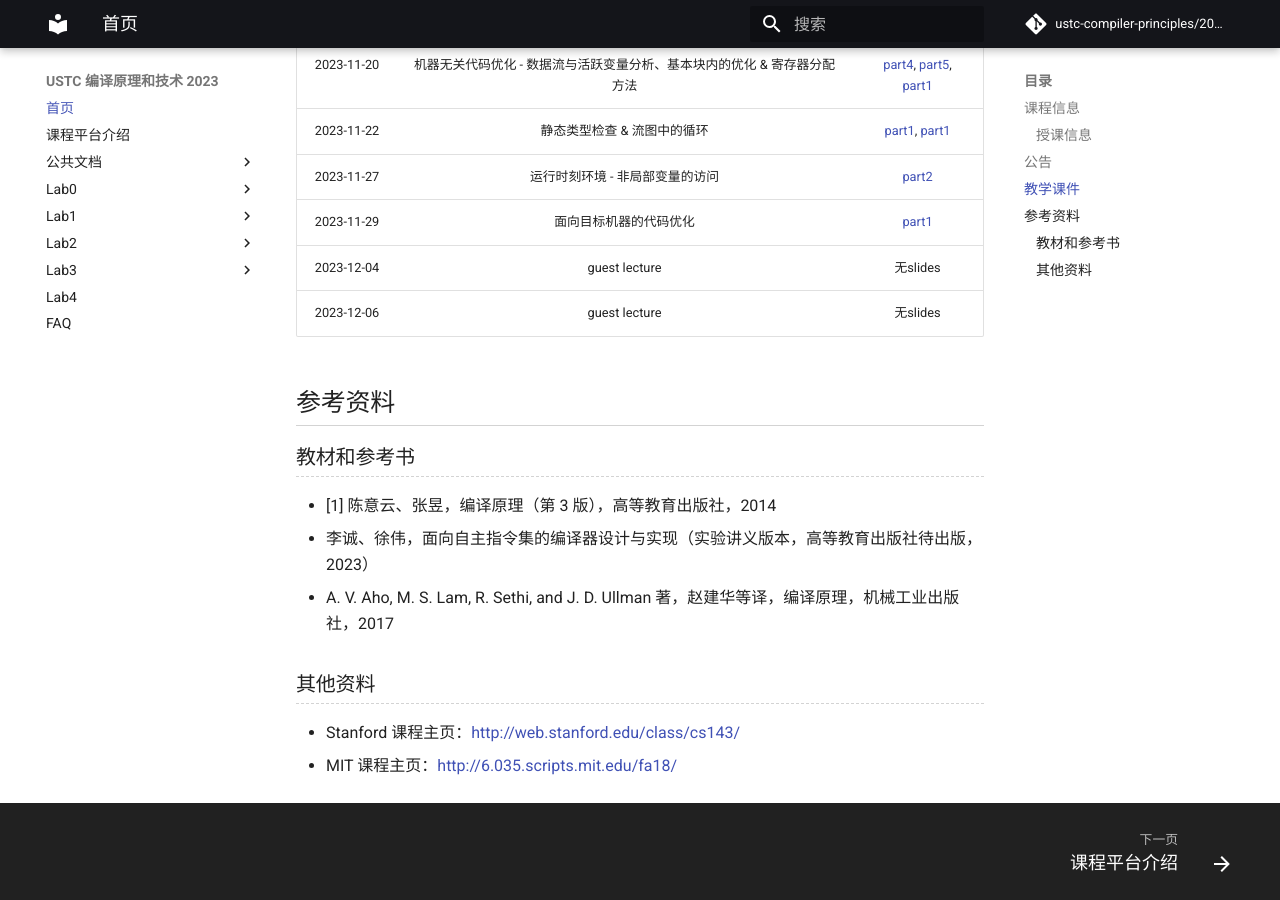
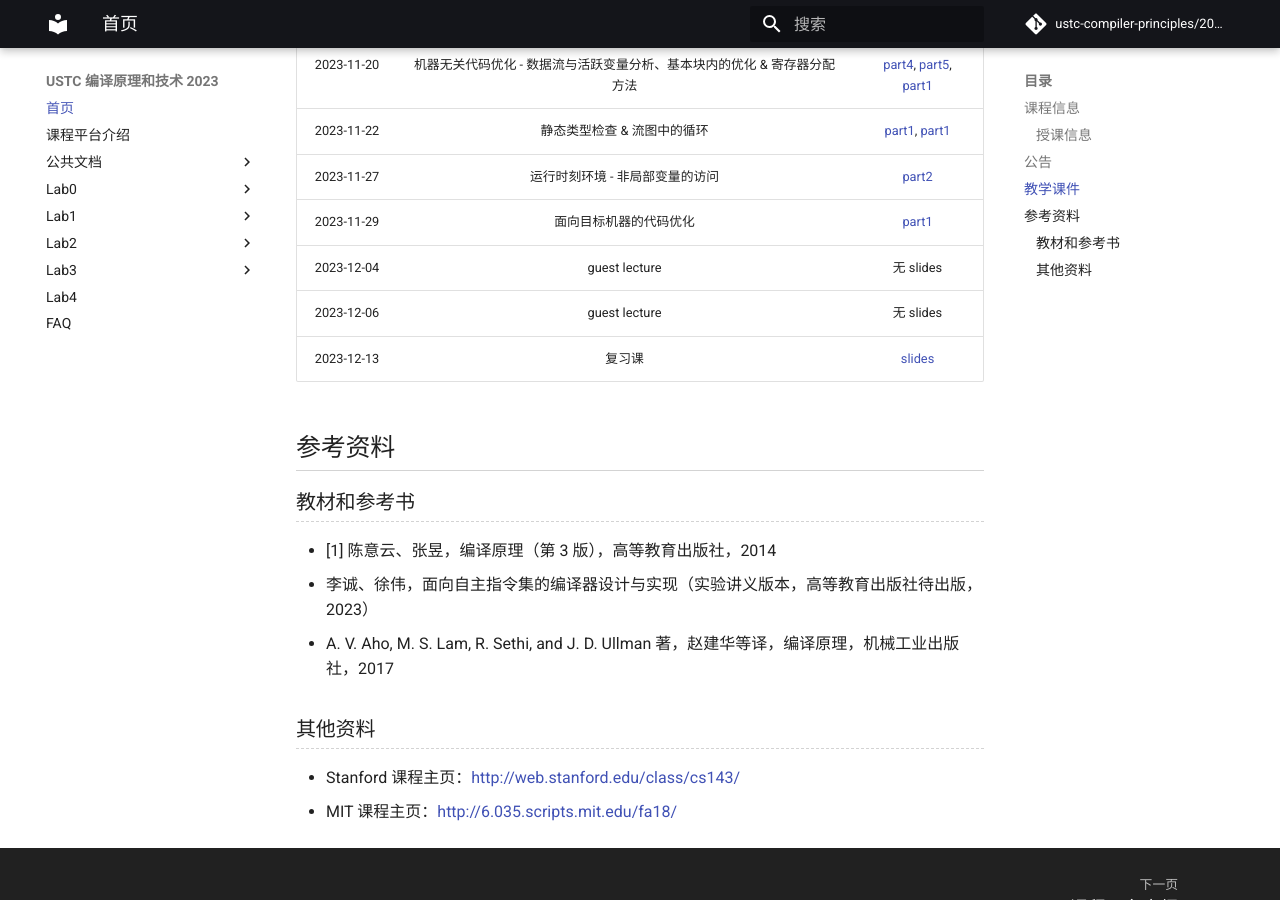
Before and after one commit to ustc-compiler-principles/2023, an MkDocs documentation site: the page built from docs/README.md, in a window 1280 px wide and 900 px high, scrolled down 2577 px. Built offline with MkDocs 1.6.1 and Material for MkDocs 9.7.7, drawn with Linux system fonts in a browser that asks for light colours; comment, search, counter and statistics services are not loaded.

Commit message:
add hw and slides

```diff
--- a/docs/README.md
+++ b/docs/README.md
@@ -69,9 +69,9 @@
 | 2023-11-22 |                        静态类型检查 & 流图中的循环                        |                                       [part1](https://rec.ustc.edu.cn/share/60bbf180-9045-11ee-bc96-e388a9810d5b), [part1](https://rec.ustc.edu.cn/share/4ad00130-9045-11ee-a6b5-83f7236ec56e)                                        |
 | 2023-11-27 |                      运行时刻环境 - 非局部变量的访问                      |                                                                              [part2](https://rec.ustc.edu.cn/share/bef41780-9045-11ee-8887-1ba1740d80fe)                                                                              |
 | 2023-11-29 |                          面向目标机器的代码优化                           |                                                                              [part1](https://rec.ustc.edu.cn/share/d6169380-9045-11ee-8a37-87201671ab8d)                                                                              |
-| 2023-12-04 |                          guest lecture                           |                                                                             无slides                                                                           |
-| 2023-12-06 |                          guest lecture                         |                                                                              无slides                                                                           |
-
+| 2023-12-04 |                               guest lecture                               |                                                                                                               无 slides                                                                                                               |
+| 2023-12-06 |                               guest lecture                               |                                                                                                               无 slides                                                                                                               |
+| 2023-12-13 |                                  复习课                                   |                                                                             [slides](https://rec.ustc.edu.cn/share/3a4ffcf0-995a-11ee-9fdc-a7ee4ffd604e)                                                                              |
 
 ## 参考资料
 
```
